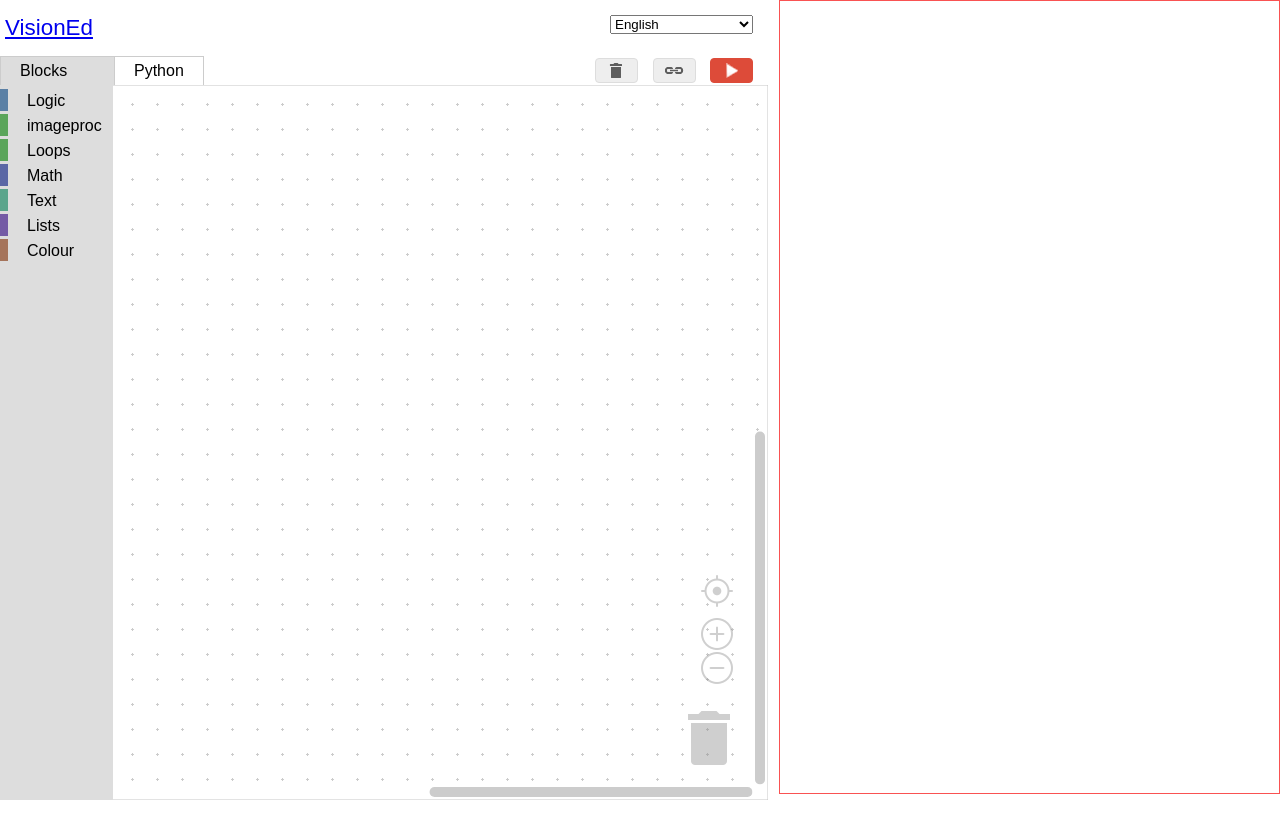
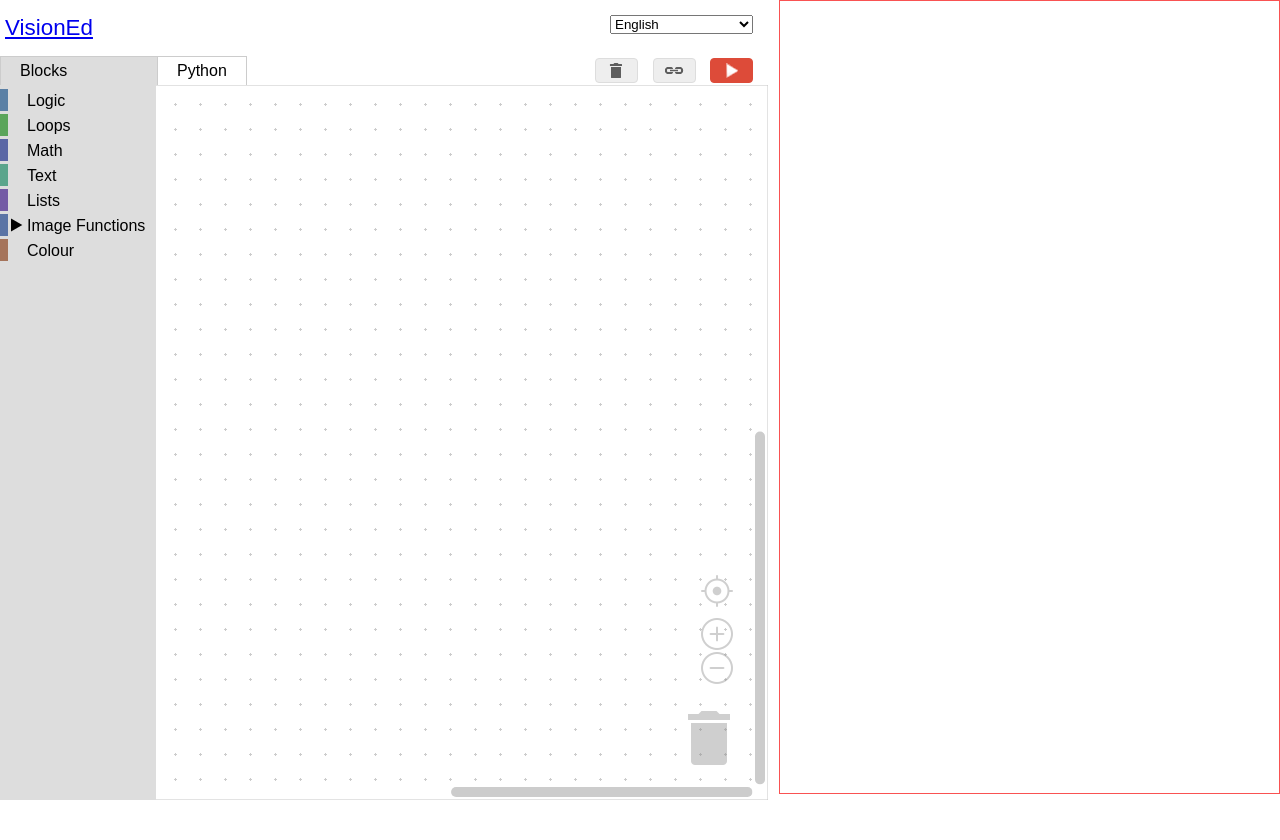
Before and after one commit to srsanghavi/VisionEd, a PHP site: page /visionEd/ in a window 1280 px wide. Shown: the top 840 px of the page. Run offline with PHP 8.4, Linux system fonts and the light colour scheme.

Commit message:
add read and display

```diff
--- a/blockly/generators/python/imgproc.js
+++ b/blockly/generators/python/imgproc.js
@@ -6,50 +6,48 @@ goog.require('Blockly.Python');
 
 Blockly.Blocks['read_image'] = {
   init: function() {
-    this.appendValueInput("image_url")
+    this.appendValueInput("url")
         .setCheck("String")
-        .setAlign(Blockly.ALIGN_CENTRE)
         .appendField("Read Image")
-        .appendField(new Blockly.FieldDropdown([["in gray","read_gray"], ["in color","read_color"]]), "image type");
-    this.setInputsInline(false);
-    this.setOutput(true, "jpeg");
-    this.setColour(45);
-    this.setTooltip('');
+        .appendField("Image URL");
+    this.setOutput(true, "mat");
+    this.setColour(0);
+    this.setTooltip('Please provide URL of input image');
     this.setHelpUrl('');
   }
 };
 
-Blockly.Blocks['export_image'] = {
+Blockly.Blocks['display_image'] = {
   init: function() {
     this.appendValueInput("image")
-        .setCheck("jpeg")
-        .setAlign(Blockly.ALIGN_CENTRE)
-        .appendField("export Image");
-    this.setColour(45);
-    this.setTooltip('');
+        .setCheck("mat")
+        .appendField("Display Image");
+    this.setColour(0);
+    this.setTooltip('Please provide URL of input image');
     this.setHelpUrl('');
   }
 };
 
 
+Blockly.Python['read_image'] = function(block) {
+  var dropdown_image_type = block.getFieldValue('image type');
+  var value_read_image = Blockly.Python.valueToCode(block, 'url', Blockly.Python.ORDER_ATOMIC);
+
+  //read image from url
+  var code = "req = urllib.urlopen("+value_read_image+")";
+  code = code +"\n" +"arr = np.asarray(bytearray(req.read()), dtype=np.uint8)"+"\n"+"img = cv2.imdecode(arr,-1)";
+
+  //define global image
+  code = code + "\n" + "global_img = img";
+  return [code];
+};
 
 
-Blockly.Python['read_image'] = function(block) {
-  var dropdown_image_type = block.getFieldValue('image type');
-  var value_read_image = Blockly.Python.valueToCode(block, 'image_url', Blockly.Python.ORDER_ATOMIC);
+Blockly.Python['display_image'] = function(block) {
+  var value_read_image = Blockly.Python.valueToCode(block, 'image', Blockly.Python.ORDER_ATOMIC);
+
+  var code = value_read_image;
+  code = code + "\n" + "cv2.imwrite('temp.jpg',global_img)";
   // TODO: Assemble Python into code variable.
-  var code = "req = urllib.urlopen("+value_read_image+")";
-  code = code +"\n" +"arr = np.asarray(bytearray(req.read()), dtype=np.uint8)"+"\n"+"img = cv2.imdecode(arr,-1)";
-  code = code + "\n" + "img = cv2.cvtColor(img, cv2.COLOR_BGR2GRAY)"
-  code = code +"\n"+"cv2.imwrite('temp.jpg', img)";
-
-  // TODO: Change ORDER_NONE to the correct strength.
-  return [code, Blockly.Python.ORDER_NONE];
-};
-
-Blockly.Python['export_image'] = function(block) {
-  var value_read_image = Blockly.Python.valueToCode(block, 'image', Blockly.Python.ORDER_ATOMIC);
-  // TODO: Assemble Python into code variable.
-  var code = "imshow"+value_read_image;
   return code;
 };
--- a/code.js
+++ b/code.js
@@ -506,14 +506,7 @@ Code.runJS = function() {
  code = headers+'\n'+code;
  document.getElementById("code_txtArea").value = code;
  document.getElementById("form_code").submit();
-
-  code = '';
-  /*Blockly.JavaScript.INFINITE_LOOP_TRAP = null;
-  try {
-    eval(code);
-  } catch (e) {
-    alert(MSG['badCode'].replace('%1', e));
-  }*/
+ code = '';
 };
 
 /**
--- a/index.php
+++ b/index.php
@@ -93,11 +93,7 @@
       <block type="logic_null"></block>
       <block type="logic_ternary"></block>
     </category>
-    <category name= "imageproc" colour = "120">
-      <block type="read_image"></block>
-      <block type="export_image"></block>
 
-    </category>
       <category name="{catLoops}" colour="120">
         <block type="controls_repeat_ext">
           <value name="TIMES">
@@ -342,6 +338,72 @@
         </block>
         <block type="lists_sort"></block>
       </category>
+      <category name= "Image Functions" colour = "220">
+      <category name= "Frequently Used" colour = "120">
+          <category name= "I/O" colour = "120">
+            <block type="read_image"></block>
+            <block type="display_image"></block>
+          </category>
+          <category name= "Color Transforms" colour = "120">
+            <block type="convert_color"></block>
+          </category>
+          <category name= "Enhancement" colour = "120">
+            <block type="hist_eq"></block>
+            <block type="clahe"></block>
+          </category>
+          <category name= "Geometric Transforms" colour = "120">
+            <block type="affine"></block>
+            <block type="perspective"></block>
+            <block type="resize"></block>
+            <block type="translate"></block>
+          </category>
+          <category name= "Draw" colour = "120">
+            <block type="circle"></block>
+            <block type="rectangle"></block>
+          </category>
+      </category>
+      <category name= "Special purpose" colour = "120">
+        <category name= "Object Recognition" colour = "120">
+          <block type="face_recognition"></block>
+          <block type="digit_recognition"></block>
+        </category>
+
+        <category name= "Segmentation" colour = "120">
+          <block type="color based"></block>
+          <block type="Otsu"></block>
+          <block type="Adaptive"></block>
+          <block type="Watershed"></block>
+        </category>
+
+        <category name= "Filter" colour = "120">
+          <block type="Dynamic"></block>
+          <block type="Gaussian"></block>
+          <block type="Average"></block>
+          <block type="Laplace"></block>
+          <block type="Sobel"></block>
+          <block type="Prewitt"></block>
+          <block type="Krisch"></block>
+        </category>
+
+        <category name= "Morphological Operation" colour = "120">
+          <block type="Dilate"></block>
+          <block type="Erode"></block>
+          <block type="Open"></block>
+          <block type="Close"></block>
+          <block type="Region Max"></block>
+          <block type="Region Min"></block>
+        </category>
+
+        <category name= "Image Transform" colour = "120">
+          <block type="FFT2"></block>
+          <block type="FFT shift"></block>
+          <block type="DCT2"></block>
+        </category>
+
+        <block type="read_image"></block>
+        <block type="disp_image"></block>
+      </category>
+    </category>
       <category name="{catColour}" colour="20">
         <block type="colour_picker"></block>
         <block type="colour_random"></block>
@@ -380,7 +442,9 @@
                     </value>
                   </block>
                 </category>
+
                 <sep></sep>
+
                 <category namebtVariables}" colour="330" custom="VARIABLE"></category>
                 <category namebtFunctions}" colour="290" custom="PROCEDURE"></category>
               </xml>
```
Also changed, not shown: process.php (added, +12 -0 lines), assets/visionEd_logo.png (added), temp.jpg (added), 1 other file. Lines whose indentation alone changed are shown as unchanged.
